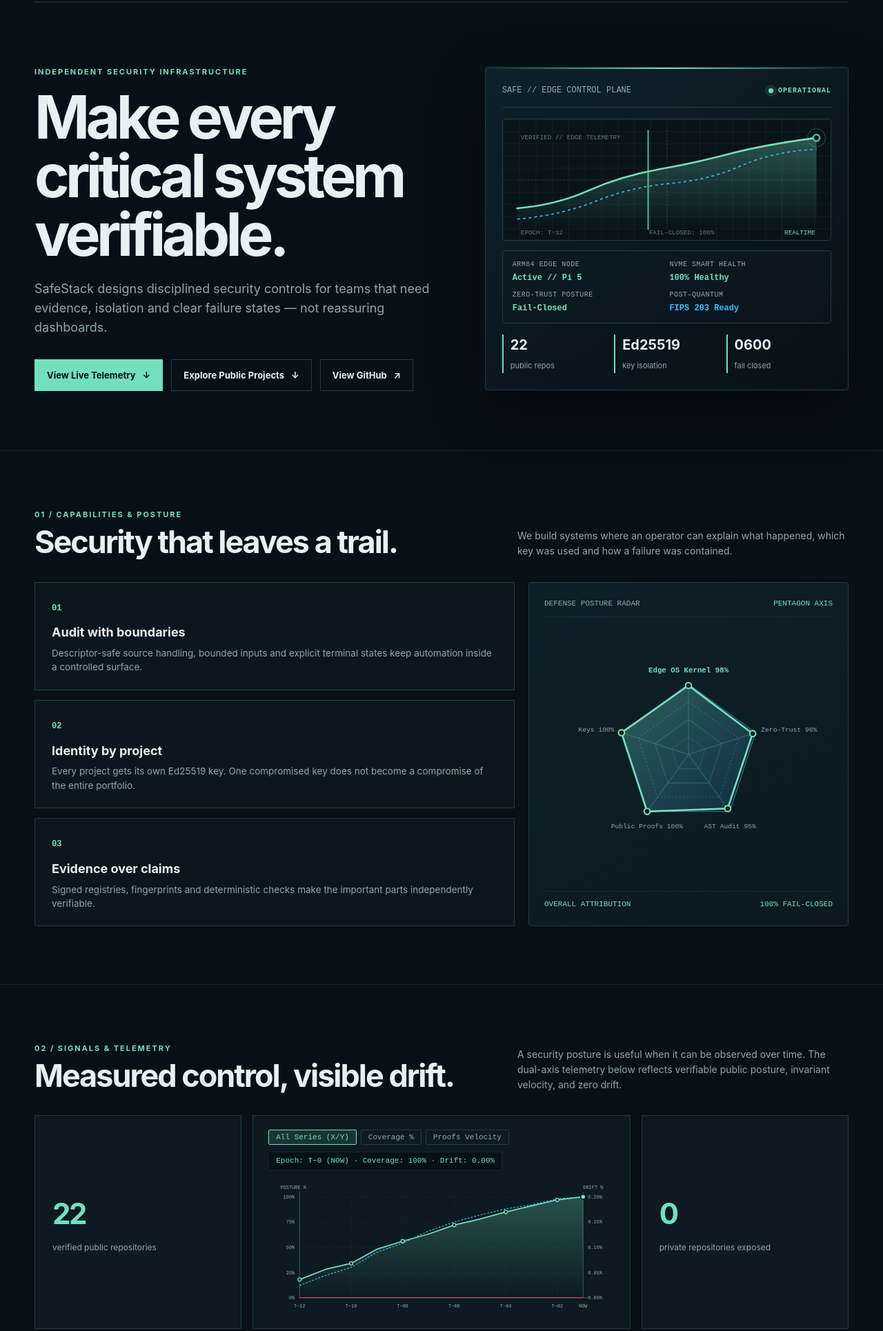
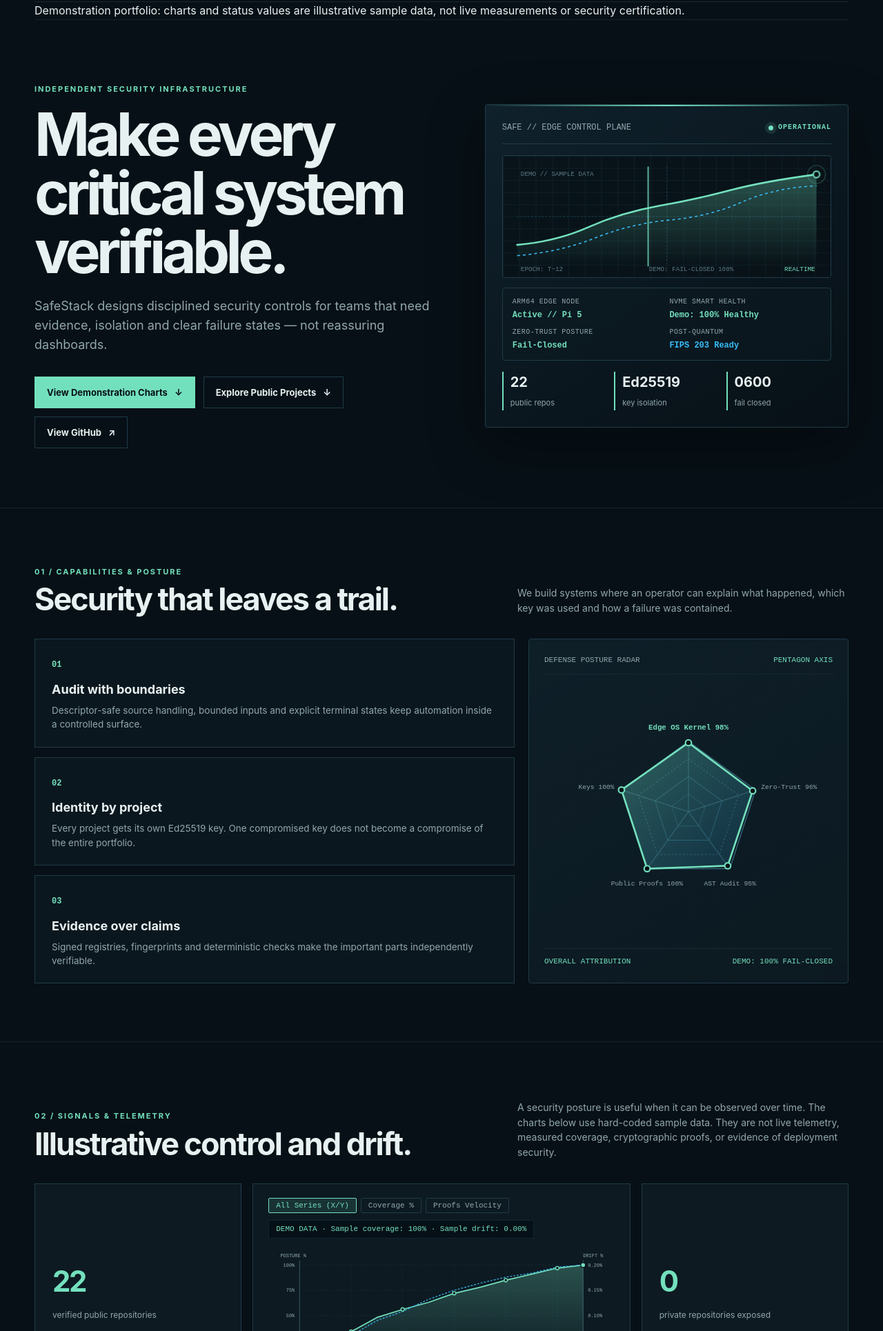
Before and after one commit to kibernetinio-saugumo-sprendimai/safestack-porfolio.github.io, a plain HTML site: page index.html in a window 1280 px wide. Shown: the part 98-2028 px from the top of the page at 69% size. Drawn offline with Linux system fonts and the light colour scheme.

Commit message:
fix: label demo metrics and restrict script execution (#2)

```diff
--- a/index.html
+++ b/index.html
@@ -1,6 +1,7 @@
 <!doctype html>
 <html lang="en">
 <head>
+  <meta http-equiv="Content-Security-Policy" content="default-src 'none'; script-src 'sha256-agu+Y5JicsZhbUx6Mf11Z4y8PYd0y0cIX+BEG6pabRc='; style-src 'unsafe-inline'; img-src 'self' data:; connect-src 'none'; base-uri 'none'; form-action 'none'">
   <meta charset="utf-8">
   <meta name="viewport" content="width=device-width, initial-scale=1">
   <meta name="description" content="SafeStack builds verifiable security systems, zero-trust edge infrastructure, and cryptographic canons for environments that cannot afford silent failure.">
@@ -755,13 +756,14 @@
     </nav>
   </header>
   <main>
+    <p role="note" class="wrap">Demonstration portfolio: charts and status values are illustrative sample data, not live measurements or security certification.</p>
     <section class="wrap hero">
       <div>
         <div class="eyebrow">Independent security infrastructure</div>
         <h1>Make every critical system verifiable.</h1>
         <p class="lede">SafeStack designs disciplined security controls for teams that need evidence, isolation and clear failure states — not reassuring dashboards.</p>
         <div class="actions">
-          <a class="button" href="#signals">View Live Telemetry <span>↓</span></a>
+          <a class="button" href="#signals">View Demonstration Charts <span>↓</span></a>
           <a class="button secondary" href="#projects">Explore Public Projects <span>↓</span></a>
           <a class="button secondary" href="https://github.com/kibernetinio-saugumo-sprendimai" target="_blank" rel="noreferrer">View GitHub <span>↗</span></a>
         </div>
@@ -800,9 +802,9 @@
             <circle cx="440" cy="26" r="10" fill="none" stroke="#73e0bd" stroke-width="1" class="beacon-pulse"/>
 
             <text x="25" y="162" fill="#5c7a84" font-size="9" font-family="monospace">EPOCH: T−12</text>
-            <text x="205" y="162" fill="#5c7a84" font-size="9" font-family="monospace">FAIL-CLOSED: 100%</text>
+            <text x="205" y="162" fill="#5c7a84" font-size="9" font-family="monospace">DEMO: FAIL-CLOSED 100%</text>
             <text x="395" y="162" fill="#73e0bd" font-size="9" font-family="monospace">REALTIME</text>
-            <text x="25" y="28" fill="#5c7a84" font-size="9" font-family="monospace">VERIFIED // EDGE TELEMETRY</text>
+            <text x="25" y="28" fill="#5c7a84" font-size="9" font-family="monospace">DEMO // SAMPLE DATA</text>
           </svg>
         </div>
 
@@ -813,7 +815,7 @@
           </div>
           <div class="hud-item">
             <span class="hud-label">NVMe SMART Health</span>
-            <span class="hud-val text-accent">100% Healthy</span>
+            <span class="hud-val text-accent">Demo: 100% Healthy</span>
           </div>
           <div class="hud-item">
             <span class="hud-label">Zero-Trust Posture</span>
@@ -908,7 +910,7 @@
 
             <div class="radar-footer">
               <span>OVERALL ATTRIBUTION</span>
-              <span>100% FAIL-CLOSED</span>
+              <span>DEMO: 100% FAIL-CLOSED</span>
             </div>
           </aside>
         </div>
@@ -920,9 +922,9 @@
         <div class="section-head">
           <div>
             <div class="eyebrow">02 / Signals &amp; Telemetry</div>
-            <h2>Measured control, visible drift.</h2>
+            <h2>Illustrative control and drift.</h2>
           </div>
-          <p class="section-copy">A security posture is useful when it can be observed over time. The dual-axis telemetry below reflects verifiable public posture, invariant velocity, and zero drift.</p>
+          <p class="section-copy">A security posture is useful when it can be observed over time. The charts below use hard-coded sample data. They are not live telemetry, measured coverage, cryptographic proofs, or evidence of deployment security.</p>
         </div>
         <div class="metrics">
           <div class="metric-card">
@@ -938,7 +940,7 @@
                 <button class="chart-btn" id="btnInvariantsOnly" type="button">Proofs Velocity</button>
               </div>
               <div class="chart-tooltip-hud" id="chartHud">
-                Epoch: T−0 (NOW) · Coverage: 100% · Drift: 0.00%
+                DEMO DATA · Sample coverage: 100% · Sample drift: 0.00%
               </div>
             </div>
 
@@ -1158,7 +1160,7 @@
               <span class="project-title"><span class="status-dot"></span> Validation Registry</span>
               <span class="project-badge trust">Attestation</span>
             </div>
-            <p class="project-desc">Official authoritative ledger of cryptographic audit records, project attestations, and verification manifests.</p>
+            <p class="project-desc">Repository of audit records and verification manifests; authority depends on independently verified signatures.</p>
             <div class="project-foot">
               <span class="project-tag">project-013 · Declarations</span>
               <span class="project-arrow">↗</span>
@@ -1246,7 +1248,7 @@
               <span class="project-title"><span class="status-dot"></span> SafeStack Audit System</span>
               <span class="project-badge intelligence">Audit</span>
             </div>
-            <p class="project-desc">Deterministic AI-assisted security audit pipeline with isolated AST analysis and signed reports.</p>
+            <p class="project-desc">Local model-assisted audit workflow with human-reviewed proposals and unsigned report integrity digests.</p>
             <div class="project-foot">
               <span class="project-tag">project-001 · Python / Framework</span>
               <span class="project-arrow">↗</span>
@@ -1290,7 +1292,7 @@
               <span class="project-title"><span class="status-dot"></span> SafeStack Portfolio</span>
               <span class="project-badge web">Showcase</span>
             </div>
-            <p class="project-desc">Official verifiable systems portfolio, public showcase, and live control plane telemetry.</p>
+            <p class="project-desc">Public project showcase with illustrative charts; no live control-plane connection.</p>
             <div class="project-foot">
               <span class="project-tag">project-019 · safestack.engineering</span>
               <span class="project-arrow">↗</span>
@@ -1434,7 +1436,7 @@
           const cov = dot.getAttribute('data-cov');
           const proofs = dot.getAttribute('data-proofs');
           if (chartHud) {
-            chartHud.textContent = `Epoch: ${epoch} · Coverage: ${cov}% · Invariants: ${proofs} · Drift: 0.00%`;
+            chartHud.textContent = `DEMO DATA · Sample epoch: ${epoch} · Sample coverage: ${cov}% · Sample count: ${proofs} · Sample drift: 0.00%`;
           }
         });
       });
```
